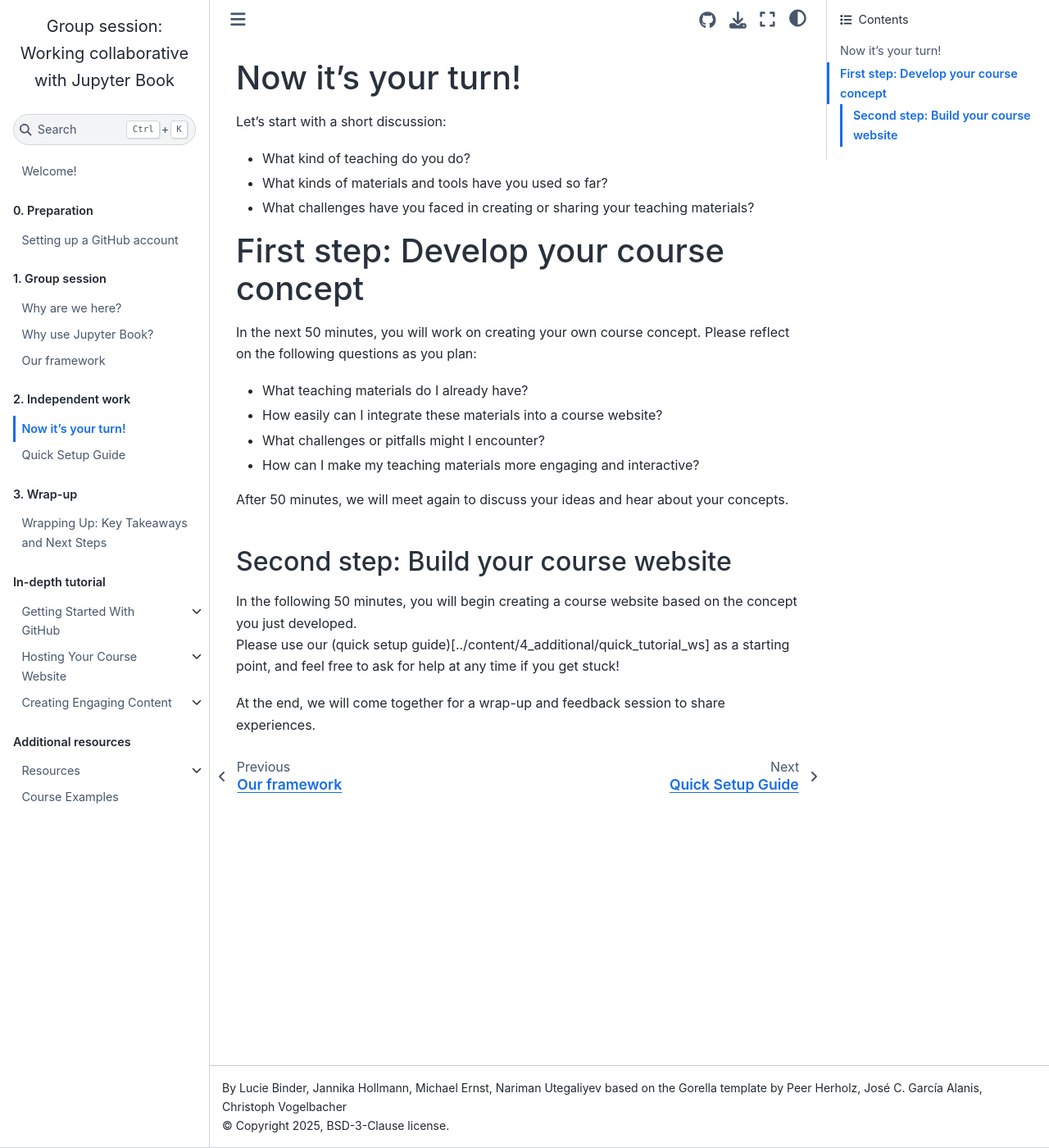
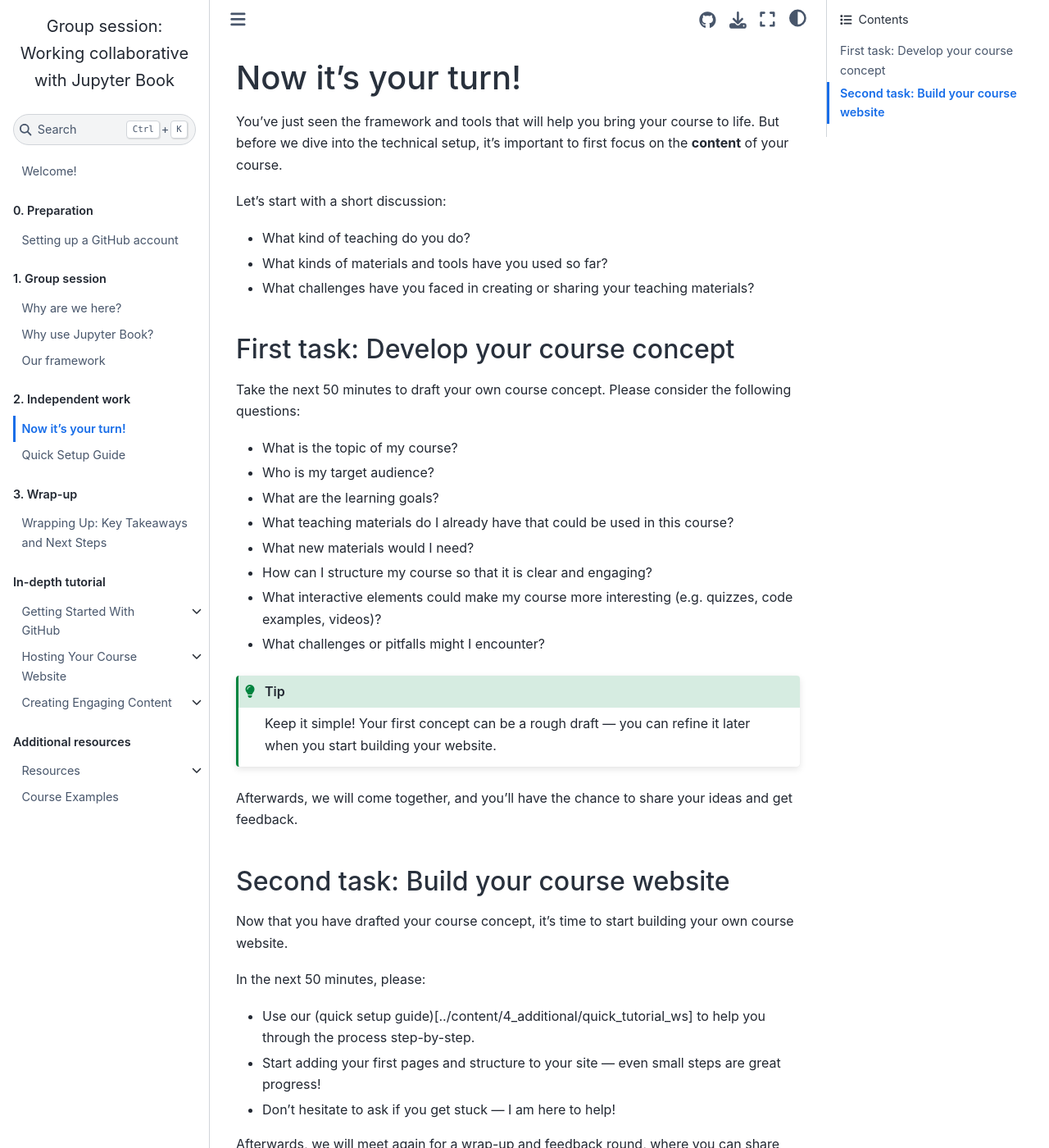
Before and after one commit to luciebinder/ws-openness-2025, a Jupyter Book: the page built from general-information/assignment.md, in a window 1280 px wide and 1400 px high. Shown: the whole window at 82% size. Built offline with Jupyter Book 1.0.4 settings and Sphinx 7.4.7 and the Sphinx Book theme 1.1.4, drawn with Linux system fonts in a browser that asks for light colours; some of the changed text lies outside the part shown.

Commit message:
Update assignment.md

````diff
--- a/general-information/assignment.md
+++ b/general-information/assignment.md
@@ -1,4 +1,6 @@
 # Now it's your turn!
+
+You’ve just seen the framework and tools that will help you bring your course to life. But before we dive into the technical setup, it’s important to first focus on the **content** of your course.
 
 Let’s start with a short discussion:
 
@@ -6,19 +8,33 @@
 - What kinds of materials and tools have you used so far?
 - What challenges have you faced in creating or sharing your teaching materials?
 
-# First step: Develop your course concept
-In the next 50 minutes, you will work on creating your own course concept. Please reflect on the following questions as you plan:
+## First task: Develop your course concept
+Take the next 50 minutes to draft your own course concept. Please consider the following questions:
 
-- What teaching materials do I already have?
-- How easily can I integrate these materials into a course website?
+- What is the topic of my course?
+- Who is my target audience?
+- What are the learning goals?
+- What teaching materials do I already have that could be used in this course?
+- What new materials would I need?
+- How can I structure my course so that it is clear and engaging?
+- What interactive elements could make my course more interesting (e.g. quizzes, code examples, videos)?
 - What challenges or pitfalls might I encounter?
-- How can I make my teaching materials more engaging and interactive?
 
-After 50 minutes, we will meet again to discuss your ideas and hear about your concepts.
+```{tip}
+Keep it simple! Your first concept can be a rough draft — you can refine it later when you start building your website.
+```
 
-## Second step: Build your course website
+Afterwards, we will come together, and you’ll have the chance to share your ideas and get feedback.
 
-In the following 50 minutes, you will begin creating a course website based on the concept you just developed.
-Please use our (quick setup guide)[../content/4_additional/quick_tutorial_ws] as a starting point, and feel free to ask for help at any time if you get stuck!
 
-At the end, we will come together for a wrap-up and feedback session to share experiences.
+## Second task: Build your course website
+
+Now that you have drafted your course concept, it’s time to start building your own course website.
+
+In the next 50 minutes, please:
+
+- Use our (quick setup guide)[../content/4_additional/quick_tutorial_ws] to help you through the process step-by-step.
+- Start adding your first pages and structure to your site — even small steps are great progress!
+- Don’t hesitate to ask if you get stuck — I am here to help!
+
+Afterwards, we will meet again for a wrap-up and feedback round, where you can share your experience and ask final questions.
````
